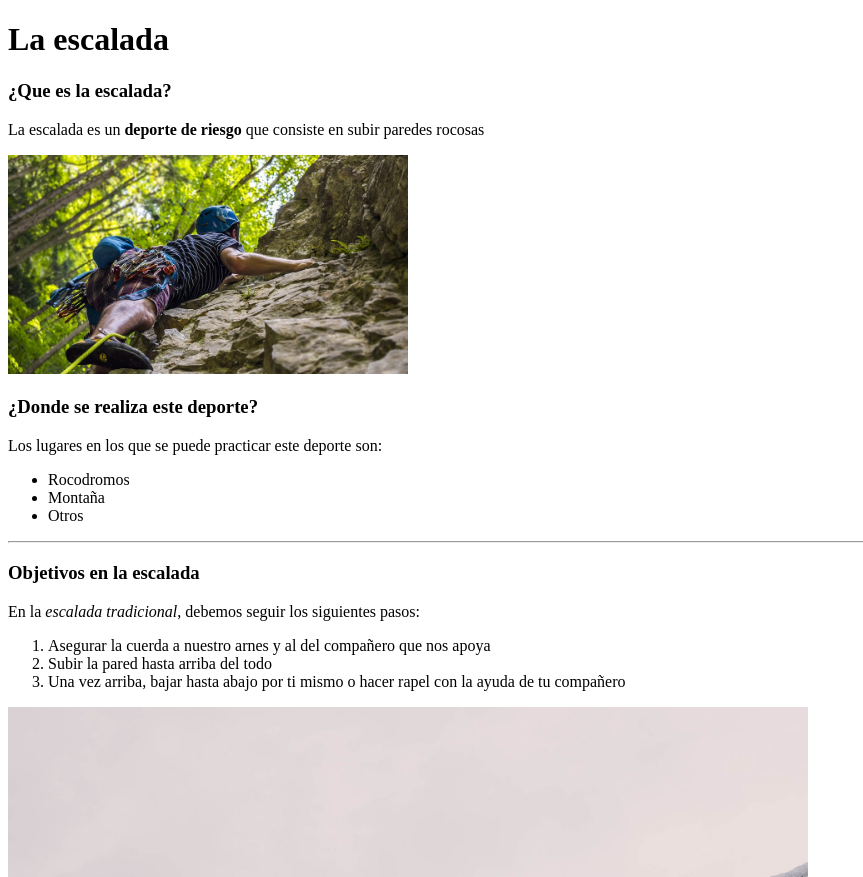
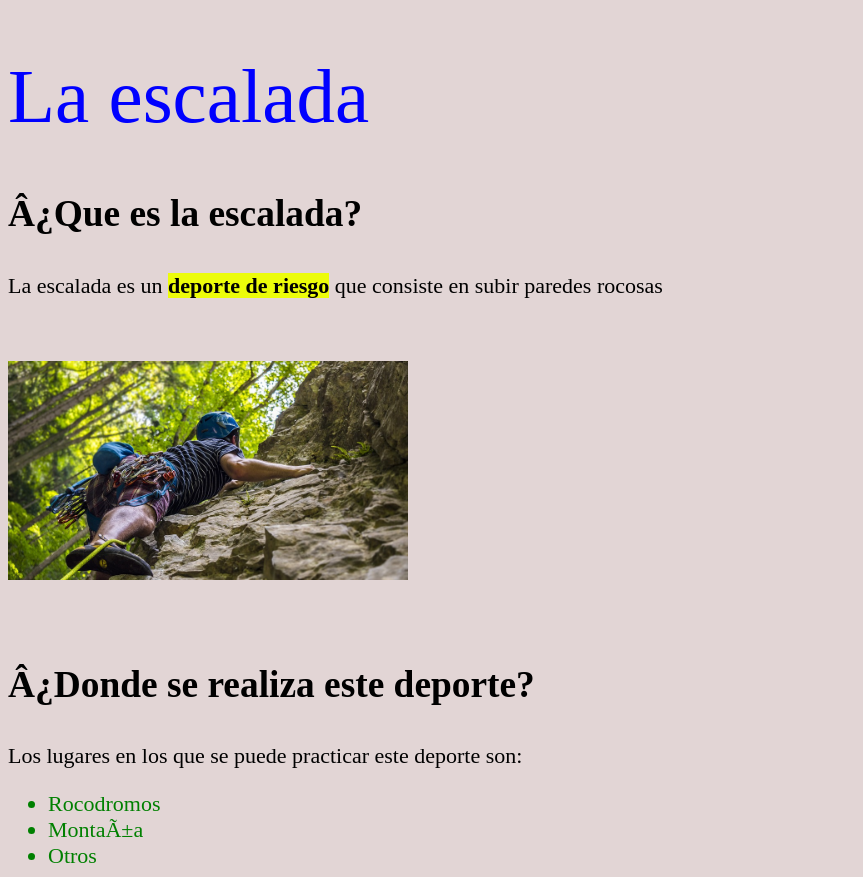
Before and after one commit to BrunoSavalli/lmgsi, a plain HTML site: page index.html in a window 1280 px wide. Shown: the top 877 px of the page, without its empty margins (0-863 px from the left). Drawn offline with Linux system fonts and the light colour scheme.

Commit message:
Add files via upload

```diff
--- /dev/null
+++ b/index.css
@@ -0,0 +1,51 @@
+body {
+    font-size: 22px;
+    background-color: rgb(226, 213, 213);
+}
+#Titulo {   /*Tamaño del titulo principal*/
+    font-weight: normal;
+    font-size: 3.5em;
+    color: blue;
+}
+em, strong {    /*Color amarillo de las palabras en negrita y cursiva*/
+    background-color: rgb(236, 252, 10);
+}
+h3 {    /*Tamaño de los titulos de cada parrafo*/
+    font-size: 1.7em;
+    color: black;
+}
+.destacado{ /*Modificación del fondo y color del texto*/
+    color: red;
+    border-style: dashed solid; color: black;
+    background-color: yellow;
+}
+
+.destacado2 {   /*Color verde para enunciado con hipervinculo*/
+    color: green
+}
+.destacado2 a{ /*Color para hipervinculo*/
+    color: green
+}
+.cpbm { /*Ajuste de ubicacion y color de texto*/
+    padding-top: 10px;
+    padding-bottom: 5px;
+    margin-left: 10px;
+    color: red;
+}
+div {   /*Modificación para el cuadro DIV*/
+    color: #FFF;
+    background-color: #5995DA;
+    font-weight: bold;
+    padding: 10px;
+    text-align: center;
+    border: 4px solid #5D6063;
+    border-radius: 8px;
+    width: 75%;
+}
+table { /*Ajuste de la tabla*/
+    border: 10px solidblack;
+}
+.centrar { /*Ajustado de imagen y texto*/
+    width: 400px;
+    margin: 40px auto;
+}
--- a/index.html
+++ b/index.html
@@ -3,24 +3,25 @@
     <Title>Escalada</Title>
     <link rel="icon" href="UD2_ejercicio1_SavalliBruno\imagenes/Favicon.jpg" type="image/gif" sizes="16x16">
     <head>
+        <link rel="stylesheet" type="text/css" href="index.css"
         <meta charset="UTF-8"
     </head>
     <body>
-        <h1>La escalada</h1>
+        <h1 id="Titulo">La escalada</h1>
         <h3>¿Que es la escalada?</h3>
         <p>La escalada es un <strong>deporte de riesgo</strong> que consiste en subir paredes rocosas</p>
-        <img src='imagenes/Escalada1.jpg' width="400" alt='Escalada al aire libre'/>
+        <img class="centrar" src='imagenes/Escalada1.jpg' width="400" alt='Escalada al aire libre'/>
         <h3>¿Donde se realiza este deporte?</h3>
         <p> Los lugares en los que se puede practicar este deporte son:</p>
-        <ul>
+        <ul class="destacado2">
             <li>Rocodromos</li>
             <li>Montaña</li>
             <li>Otros</li>
         </ul>
         <hr/>
         <h3>Objetivos en la escalada</h3>
-        <p>En la <em>escalada tradicional</em>, debemos seguir los siguientes pasos:</p>
-        <ol>
+        <p class="cpbm">En la <em>escalada tradicional</em>, debemos seguir los siguientes pasos:</p>
+        <ol class="destacado">
             <li>Asegurar la cuerda a nuestro arnes y al del compañero que nos apoya</li>
             <li>Subir la pared hasta arriba del todo</li>
             <li>Una vez arriba, bajar hasta abajo por ti mismo o hacer rapel con la ayuda de tu compañero</li>
@@ -29,7 +30,7 @@
         <img src='imagenes/Escalada3.jpg' width="800" alt='Escalada en arrecife'/>
         <hr/>
         <h3>Los escaladores mas famosos</h3>
-        <li>Dale a este <a href='paginas\FamososEscaladores.html'>enlace</a> para saber mas detalles sobre los escaladores mas famosos </li>
+        <li class="destacado2">Dale a este <a href='paginas\FamososEscaladores.html'>enlace</a> para saber mas detalles sobre los escaladores mas famosos </li>
         <hr/>
         <h3>Material necesario para realizar la escalada</h3>
         <p>En esta tabla se muestra distintos elementos necesarios en este deporte con sus precios</p>
@@ -64,7 +65,8 @@
     </table>
     <li>Dale a este <a href='paginas\MaterialEscalada.html'>enlace</a> para saber mas detalles sobre el material de la escalada </li>
     <hr/>
-    <h3>¿Sigues interesado en la escalada?</h3>
+    <h3 class="centrar">¿Sigues interesado en la escalada?</h3>
     <li>Dale a este <a href='http://www.fedme.es/index.php?mmod=staticContent&IDf=148' target='_blank'>enlace</a> para profundizar muchos mas conceptos sobre este deporte </li>
+    <div>¡Gracias por visitar mi página!</div>
 </body>
 </html>
--- /dev/null
+++ b/paginas/index.css
@@ -0,0 +1,51 @@
+body {
+    font-size: 22px;
+    background-color: rgb(226, 213, 213);
+}
+#Titulo {   /*Tamaño del titulo principal*/
+    font-weight: normal;
+    font-size: 3.5em;
+    color: blue;
+}
+em, strong {    /*Color amarillo de las palabras en negrita y cursiva*/
+    background-color: rgb(236, 252, 10);
+}
+h3 {    /*Tamaño de los titulos de cada parrafo*/
+    font-size: 1.7em;
+    color: black;
+}
+.destacado{ /*Modificación del fondo y color del texto*/
+    color: red;
+    border-style: dashed solid; color: black;
+    background-color: yellow;
+}
+
+.destacado2 {   /*Color verde para enunciado con hipervinculo*/
+    color: green
+}
+.destacado2 a{ /*Color para hipervinculo*/
+    color: green
+}
+.cpbm { /*Ajuste de ubicacion y color de texto*/
+    padding-top: 10px;
+    padding-bottom: 5px;
+    margin-left: 10px;
+    color: red;
+}
+div {   /*Modificación para el cuadro DIV*/
+    color: #FFF;
+    background-color: #5995DA;
+    font-weight: bold;
+    padding: 10px;
+    text-align: center;
+    border: 4px solid #5D6063;
+    border-radius: 8px;
+    width: 75%;
+}
+table { /*Ajuste de la tabla*/
+    border: 10px solidblack;
+}
+.centrar { /*Ajustado de imagen y texto*/
+    width: 400px;
+    margin: 40px auto;
+}
```
Also changed, not shown: paginas/FamososEscaladores.html (+1 -0 lines), paginas/MaterialEscalada.html (+1 -0 lines).
